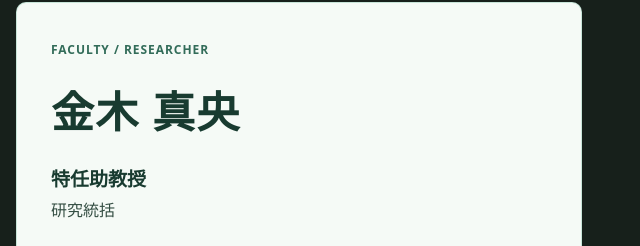
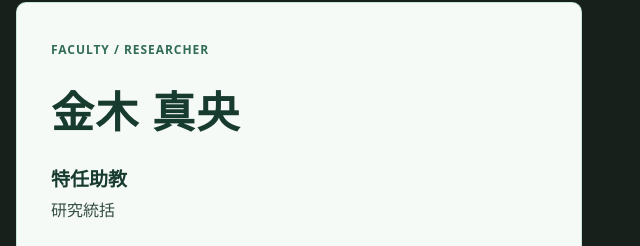
Before and after one commit to t-fukuyama-ship-it/azabu-fukuyama-lab, a plain HTML site: page index.html in a window 1280 px wide. Shown: the part 3379-3625 px from the top of the page, 634-1274 px from the left. Drawn offline with Linux system fonts and the light colour scheme.

Commit message:
Add files via upload

```diff
--- a/index.html
+++ b/index.html
@@ -649,7 +649,7 @@
 <h3>2026年 論文業績</h3>
 <p>2026年の掲載論文・研究業績は計15報。</p>
 </article>
-</div><div class="detail-grid" style="margin-top:32px"><article class="detail-card faculty-panel"><p class="mini-label">FACULTY / PRINCIPAL INVESTIGATOR</p><h3>福山 朋季</h3><p class="faculty-role"><strong>准教授</strong><br>研究統括・広報・産学連携・社会実装</p><a class="faculty-link" href="https://researchmap.jp/t-fukuyama" rel="noopener noreferrer" target="_blank">researchmap で研究業績を見る ↗</a></article><article class="detail-card faculty-panel"><p class="mini-label">FACULTY / RESEARCHER</p><h3>金木 真央</h3><p class="faculty-role"><strong>特任助教授</strong><br>研究統括</p><a class="faculty-link" href="https://researchmap.jp/m-kaneki" rel="noopener noreferrer" target="_blank">researchmap で研究業績を見る ↗</a></article><article class="detail-card student-panel"><h3>学生・研究スタッフ</h3><p>博士課程 5名（うち動物応用専攻1名）／修士課程 7名（動物応用専攻）<br/>獣医学科：6年次1名・5年次4名・4年次4名・3年次1名<br/>動物応用科学科：4年次2名<br/>研究技術員 1名</p></article></div>
+</div><div class="detail-grid" style="margin-top:32px"><article class="detail-card faculty-panel"><p class="mini-label">FACULTY / PRINCIPAL INVESTIGATOR</p><h3>福山 朋季</h3><p class="faculty-role"><strong>准教授</strong><br>研究統括・広報・産学連携・社会実装</p><a class="faculty-link" href="https://researchmap.jp/t-fukuyama" rel="noopener noreferrer" target="_blank">researchmap で研究業績を見る ↗</a></article><article class="detail-card faculty-panel"><p class="mini-label">FACULTY / RESEARCHER</p><h3>金木 真央</h3><p class="faculty-role"><strong>特任助教</strong><br>研究統括</p><a class="faculty-link" href="https://researchmap.jp/m-kaneki" rel="noopener noreferrer" target="_blank">researchmap で研究業績を見る ↗</a></article><article class="detail-card student-panel"><h3>学生・研究スタッフ</h3><p>博士課程 5名（うち動物応用専攻1名）／修士課程 7名（動物応用専攻）<br/>獣医学科：6年次1名・5年次4名・4年次4名・3年次1名<br/>動物応用科学科：4年次2名<br/>研究技術員 1名</p></article></div>
 </div>
 </section>
 <section class="section">
```
